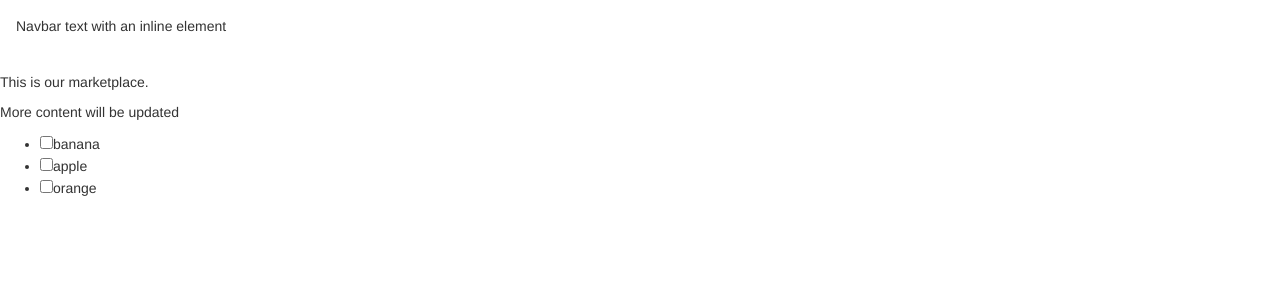
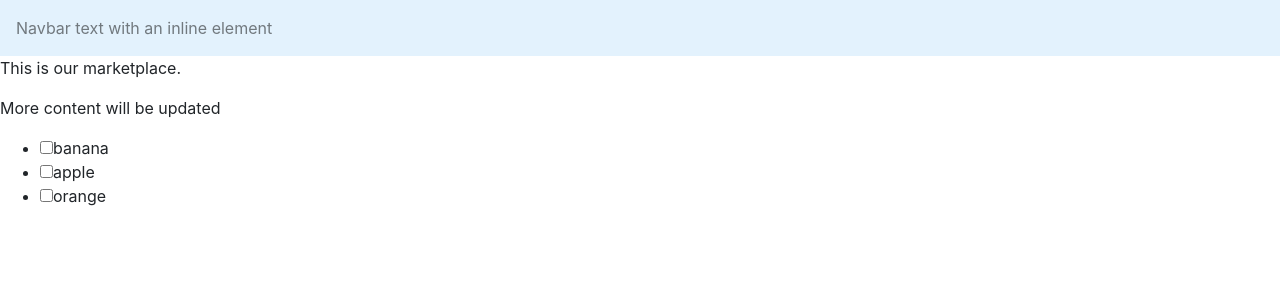
Before and after one commit to RuChiang/AS-P, a Django app: page /asp/marketplace in a window 1280 px wide. Shown: the top 300 px of the page. Run offline with Django 3.2, Linux system fonts and the light colour scheme; data comes from the database, SQL or seed files in the repository; some libraries are stand-ins or nearby versions.

Commit message:
Imported Bootstrap, constructed the header.html
Use this header.html as a base

```diff
--- a/asp/asp/templates/asp/header.html
+++ b/asp/asp/templates/asp/header.html
@@ -5,11 +5,9 @@
 <head>
     <title>Market Place</title>
     <meta charset="utf-8" />
-    <link rel="stylesheet" href="https://maxcdn.bootstrapcdn.com/bootstrap/3.3.7/css/bootstrap.min.css">
-</head>
-
+    <link rel="stylesheet" href="https://stackpath.bootstrapcdn.com/bootstrap/4.1.3/css/bootstrap.min.css" integrity="sha384-MCw98/SFnGE8fJT3GXwEOngsV7Zt27NXFoaoApmYm81iuXoPkFOJwJ8ERdknLPMO" crossorigin="anonymous"></head>
 <body>
-    <nav class="navbar navbar-light bg-light">
+    <nav class="navbar navbar-light" style="background-color: #e3f2fd;">
       <span class="navbar-text">
         Navbar text with an inline element
       </span>
```
